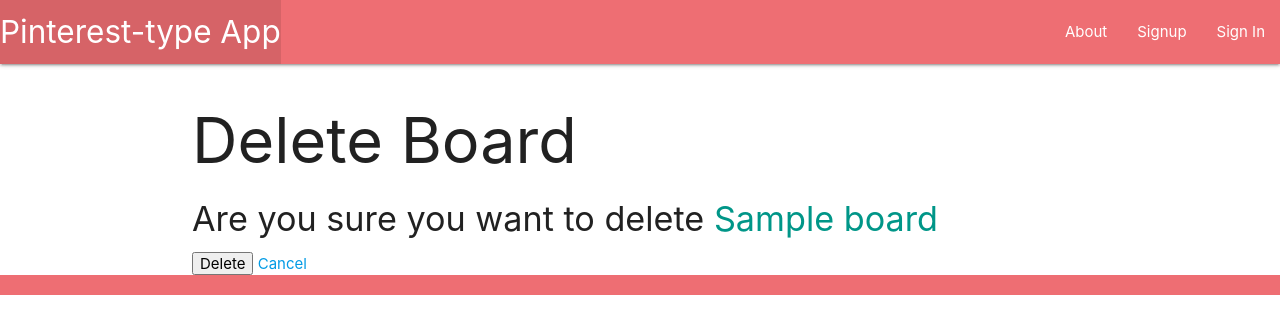
After one commit to hphilpotts/Forage-Project-3-General-Assembly-SEI-66, a Django app: page /boards/1/delete/ in a window 1280 px wide. The commit adds this page. Shown: the top 334 px of the page. Run offline with Django 4.2, Linux system fonts and the light colour scheme; tables that the repository leaves empty hold one stand-in row (values such as "Sample post").

Commit message:
added update and delete pages for boards

```diff
--- a/main_app/models.py
+++ b/main_app/models.py
@@ -1,5 +1,4 @@
 
-from email.policy import default
 from django.db import models
 from django.contrib.auth.models import User
 from django.urls import reverse
--- a/main_app/templates/boards/detail.html
+++ b/main_app/templates/boards/detail.html
@@ -17,6 +17,11 @@
 
     {% endfor %}
     </div>
+
+    <div class="card-action">
+        <a href="{% url 'board_update' board.id %}">Edit</a>
+        <a href="{% url 'board_delete' board.id %}">Delete</a>
+    </div>
 </div>
 
 
--- /dev/null
+++ b/main_app/templates/main_app/board_confirm_delete.html
@@ -0,0 +1,17 @@
+{% extends 'base.html' %}
+
+{% block content %}
+
+<h1>Delete Board</h1>
+
+<h4>Are you sure you want to delete <span class="teal-text"> {{object.title}}</span>
+</h4>
+
+<form action="" method="post" enctype="multipart/form-data">
+    {% csrf_token %}
+    <input type="submit" value="Delete" class="'btn">
+    <a href="{% url 'board_detail' board.id %}">Cancel</a>
+
+</form>
+
+{% endblock %}
--- a/main_app/urls.py
+++ b/main_app/urls.py
@@ -46,6 +46,8 @@ urlpatterns = [
      path('boards/', views.boards_index, name='board_index'),
      path('boards/<int:board_id>', views.boards_detail, name='board_detail'),
      path('boards/create/',views.BoardCreate.as_view(), name='board_create'),
+     path('boards/<int:pk>/update/', views.BoardUpdate.as_view(),name='board_update'),
+     path('boards/<int:pk>/delete/', views.BoardDelete.as_view(),name='board_delete'),
 
 
 
--- a/main_app/views.py
+++ b/main_app/views.py
@@ -95,6 +95,15 @@ class BoardCreate(CreateView):
         form.instance.user = self.request.user
         return super().form_valid(form)
 
+class BoardUpdate(UpdateView):
+    model = Board
+    fields = [ 'title', 'subject']
+
+
+class BoardDelete(DeleteView):
+    model = Board
+    success_url = '/boards/'
+
 def boards_index(request):
   boards = Board.objects.all()
   return render(request, 'boards/index.html', {'boards': boards})
```
Also changed, not shown: main_app/templates/boards/index.html (+3 -4 lines), main_app/templates/main_app/board_form.html (+6 -2 lines), 1 other file.
